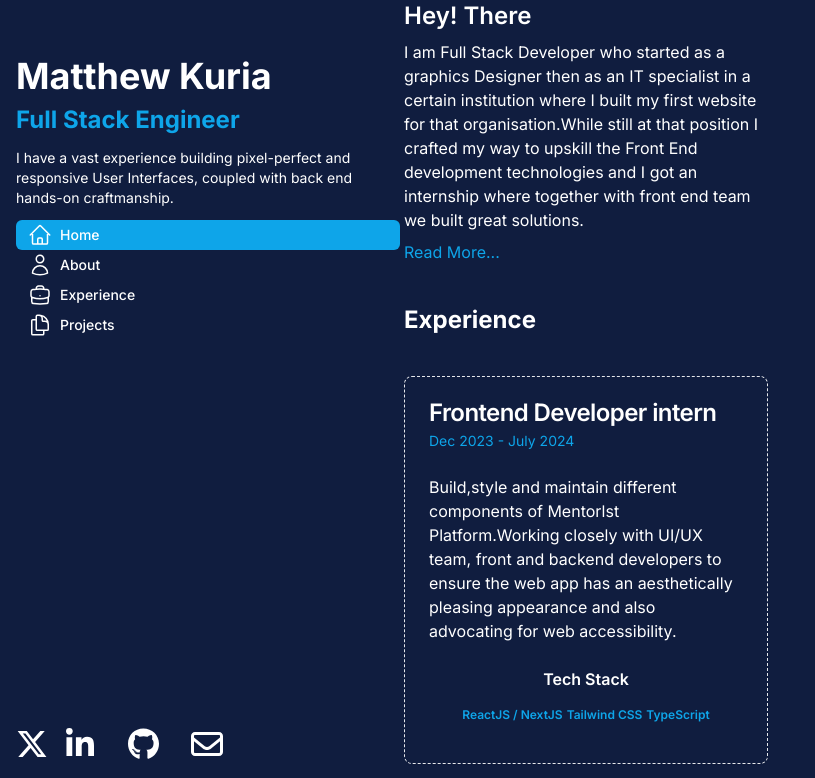
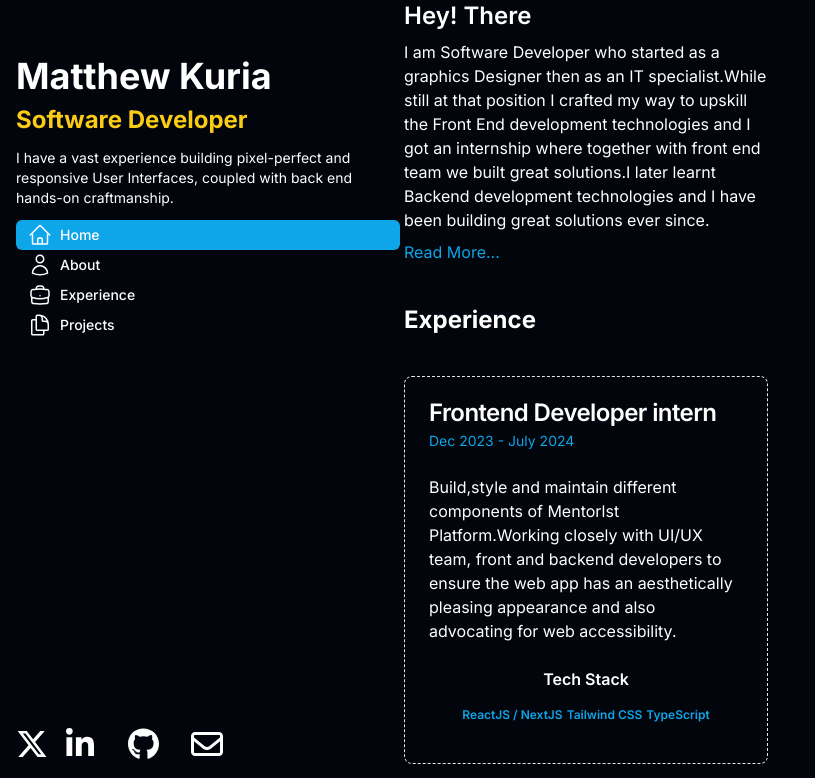
Before and after one commit to matthewkuria/myportifolio, a Next.js app: page / in a window 1280 px wide. Shown: the top 778 px of the page, without its empty margins (0-815 px from the left). Built offline with nearby package versions, Linux system fonts and the light colour scheme.

Commit message:
Fix the sidebar and background color of my portfolio

```diff
--- a/app/globals.css
+++ b/app/globals.css
@@ -3,5 +3,5 @@
 @tailwind utilities;
 
 :root {
-  background-color: #101D3F;
+  background-color: #02050c;
 }
--- a/app/page.tsx
+++ b/app/page.tsx
@@ -8,10 +8,12 @@ export default function Home() {
     <main className="flex flex-col max-w-sm  h-screen pl-5 ">
       <div className="intro">
         <h4 className="font-semibold text-2xl">Hey! There</h4>
-        <p className="my-2">I am Full Stack Developer who started as a graphics Designer then as
-          an IT specialist in a certain institution where I built my first website for that organisation.While still at
+        <p className="my-2">I am Software Developer who started as a graphics Designer then as
+          an IT specialist.While still at
           that position I crafted my way to upskill the Front End development technologies and I
-          got an internship where together with front end team we built great solutions.
+          got an internship where together with front end team we built great solutions.I later
+          learnt Backend development technologies
+          and I have been building great solutions ever since.
         </p>
         <Link href="/about" className="text-sky-500 hover:text-white">Read More...</Link>
       </div>
--- a/app/ui/home/sidebar.tsx
+++ b/app/ui/home/sidebar.tsx
@@ -4,9 +4,9 @@ import NavLinks from "./nav-links";
 export default function SideBar() {
     return (
         <main className="text-white flex h-full flex-col px-2 py-4 md:px-2">
-            <div className="max-w-96">
+            <div className="max-w-96 md:max-w-sm">
                 <h1 className="text-4xl mt-10 font-bold">Matthew Kuria</h1>
-                <p className="my-2 text-2xl text-sky-500 font-bold">Full Stack Engineer</p>
+                <p className="my-2 text-2xl text-yellow-400 font-bold">Software Developer</p>
                 <p className="text-sm my-3">I have a vast experience building pixel-perfect and responsive User Interfaces,
                     coupled with back end hands-on craftmanship.
                 </p>
```
